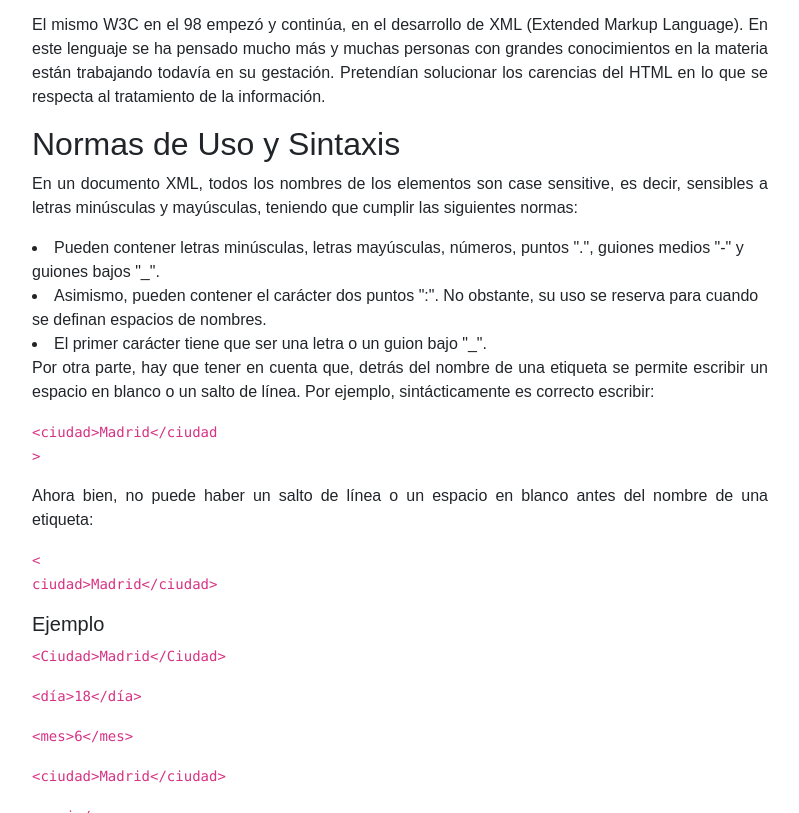
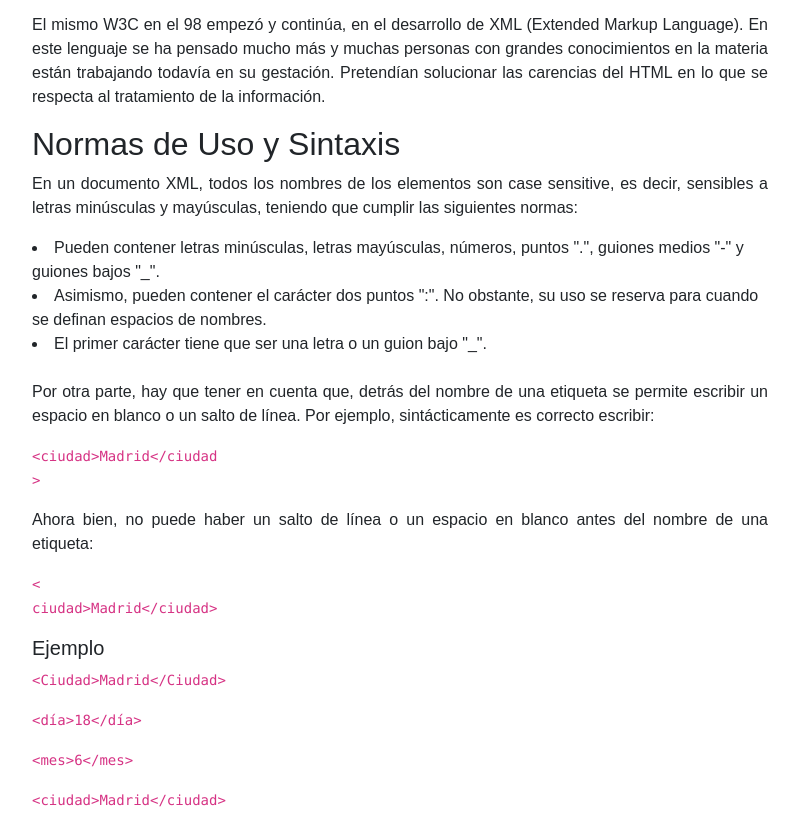
Before and after one commit to Carlosdag2/H1_T2_Lenguaje_Carlos_de_Alda_Garcia, a plain HTML site: page xml.html in a window 1280 px wide. Shown: the part 933-1746 px from the top of the page, without its empty margins (50-849 px from the left). Drawn offline with nearby package versions, Linux system fonts and the light colour scheme.

Commit message:
xml.html

```diff
--- a/xml.html
+++ b/xml.html
@@ -70,13 +70,13 @@
         <p>Este lenguaje gustó mucho a la gente de ISO, una entidad que se encarga de normalizar cuantas cosas podáis imaginar para los procesos del mundo actual, de modo que allá por el 86 trabajaron para normalizar el lenguaje, creando el SGML, que no era más que el GML pero estándar (Standar en inglés).</p>
         <p>SGML es un lenguaje muy trabajado, capaz de adaptarse a un gran abanico de problemas y a partir de él se han creado los siguientes sistemas para almacenar información.</p>
         <p>Por el año 89, para el ámbito de la red Internet, un usuario que había conocido el lenguaje de etiquetas (Markup) y los hiperenlaces creo un nuevo lenguaje llamado HTML, que fue utilizado para un nuevo servicio de Internet, la Web. Este lenguaje fue adoptado rápidamente por la comunidad y varias organizaciones comerciales crearon sus propios visores de HTML y riñeron entre ellos para hacer el visor más avanzado, inventándose etiquetas como su propia voluntad les decía. Desde el 96 hasta hoy una entidad llamada W3C ha tratado de poner orden en el HTML y establecer sus reglas y etiquetas para que sea un estándar. Sin embargo el HTML creció de una manera descontrolada y no cumplió todos los problemas que planteaba la sociedad global de Internet.</p>
-        <p>El mismo W3C en el 98 empezó y continúa, en el desarrollo de XML (Extended Markup Language). En este lenguaje se ha pensado mucho más y muchas personas con grandes conocimientos en la materia están trabajando todavía en su gestación. Pretendían solucionar los carencias del HTML en lo que se respecta al tratamiento de la información.</p>
+        <p>El mismo W3C en el 98 empezó y continúa, en el desarrollo de XML (Extended Markup Language). En este lenguaje se ha pensado mucho más y muchas personas con grandes conocimientos en la materia están trabajando todavía en su gestación. Pretendían solucionar las carencias del HTML en lo que se respecta al tratamiento de la información.</p>
 
         <h2 id="normas">Normas de Uso y Sintaxis</h2>
         <p>En un documento XML, todos los nombres de los elementos son case sensitive, es decir, sensibles a letras minúsculas y mayúsculas, teniendo que cumplir las siguientes normas:</p>
         <li>Pueden contener letras minúsculas, letras mayúsculas, números, puntos ".", guiones medios "-" y guiones bajos "_".</li>
         <li>Asimismo, pueden contener el carácter dos puntos ":". No obstante, su uso se reserva para cuando se definan espacios de nombres.</li>
-        <li>El primer carácter tiene que ser una letra o un guion bajo "_".</li>
+        <li>El primer carácter tiene que ser una letra o un guion bajo "_".</li><br>
         <p>Por otra parte, hay que tener en cuenta que, detrás del nombre de una etiqueta se permite escribir un espacio en blanco o un salto de línea. Por ejemplo, sintácticamente es correcto escribir:</p>
         <code>&lt;ciudad&gt;Madrid&lt;/ciudad <br>&gt;</code></p>
         <p>Ahora bien, no puede haber un salto de línea o un espacio en blanco antes del nombre de una etiqueta:</p>
```
